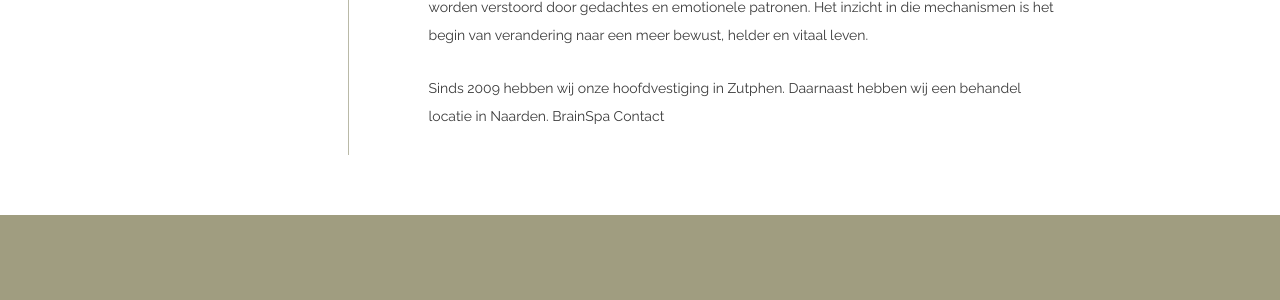
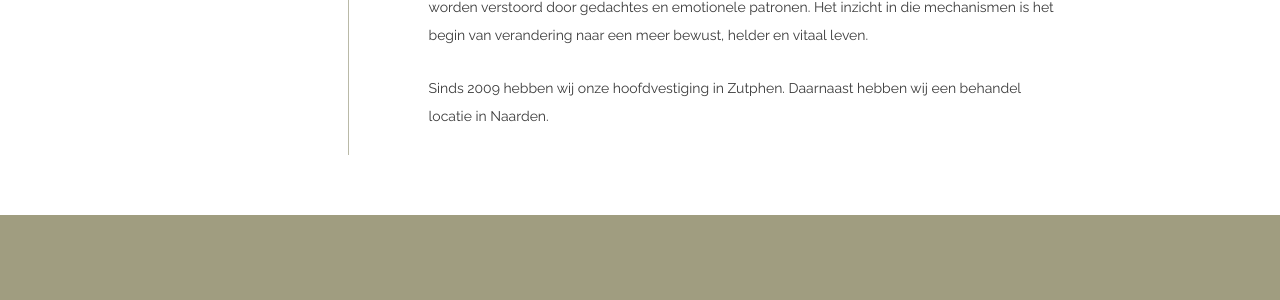
Before and after one commit to dveninga/brainspa, a Jekyll site: the page built from over-ons.md, in a window 1280 px wide. Shown: the part 785-1085 px from the top of the page. Built offline with Jekyll 4.4.1, drawn with Linux system fonts in a browser that asks for light colours; part of the change alters nothing that is shown.

Commit message:
Updated over-ons.md

```diff
--- a/over-ons.md
+++ b/over-ons.md
@@ -1,10 +1,12 @@
 ---
 layout: page
 title: Over ons
-active: over-ons
-class: over-ons
+active: "over-ons"
+class: "over-ons"
 banner: contact.jpg
+published: true
 ---
+
 **BrainSpa** is een onafhankelijke organisatie die zich richt op hoog kwalitatieve hulpverlening en persoonlijk maatwerk met als uitgangspunt en expertise; het brein.
 
 Wij zijn een onderneming die flexibel mee ontwikkelt met de tijd en wij voeren vernieuwde technieken snel door in ons aanbod. Naast Analyses en individuele trajecten verzorgen wij Trainingen en Workshops.
@@ -14,4 +16,3 @@ Mensen, kinderen en bedrijven kloppen bij ons aan voor meer inzicht, training/be
 Wij werken vanuit de overtuiging dat de mens in de kern op orde is en het functioneren vooral kan worden verstoord door gedachtes en emotionele patronen. Het inzicht in die mechanismen is het begin van verandering naar een meer bewust, helder en vitaal leven.
 
 Sinds 2009 hebben wij onze hoofdvestiging in Zutphen. Daarnaast hebben wij een behandel locatie in Naarden.
-BrainSpa Contact
```
